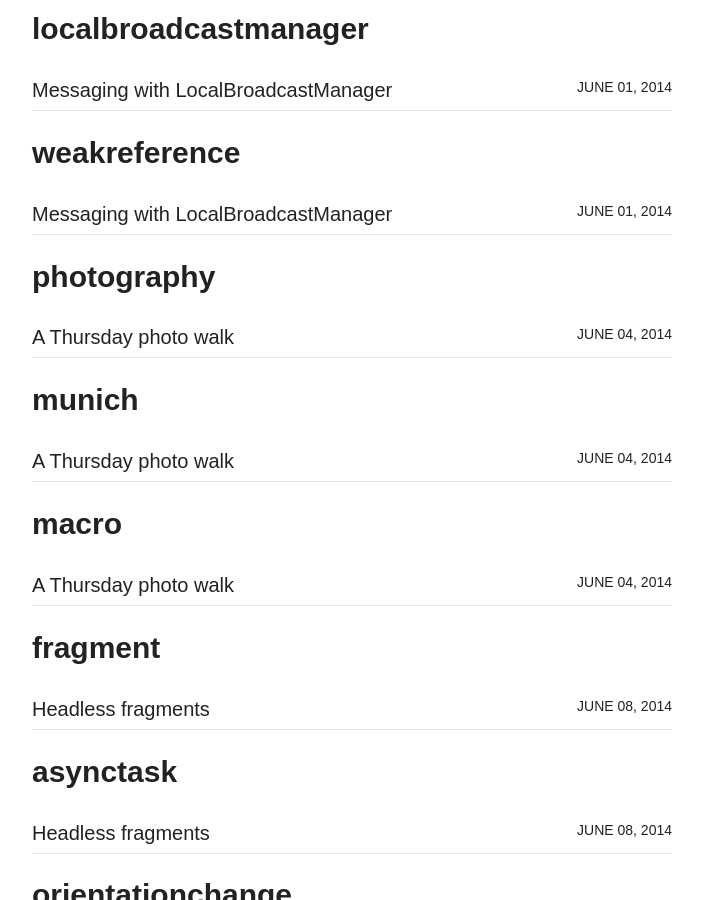
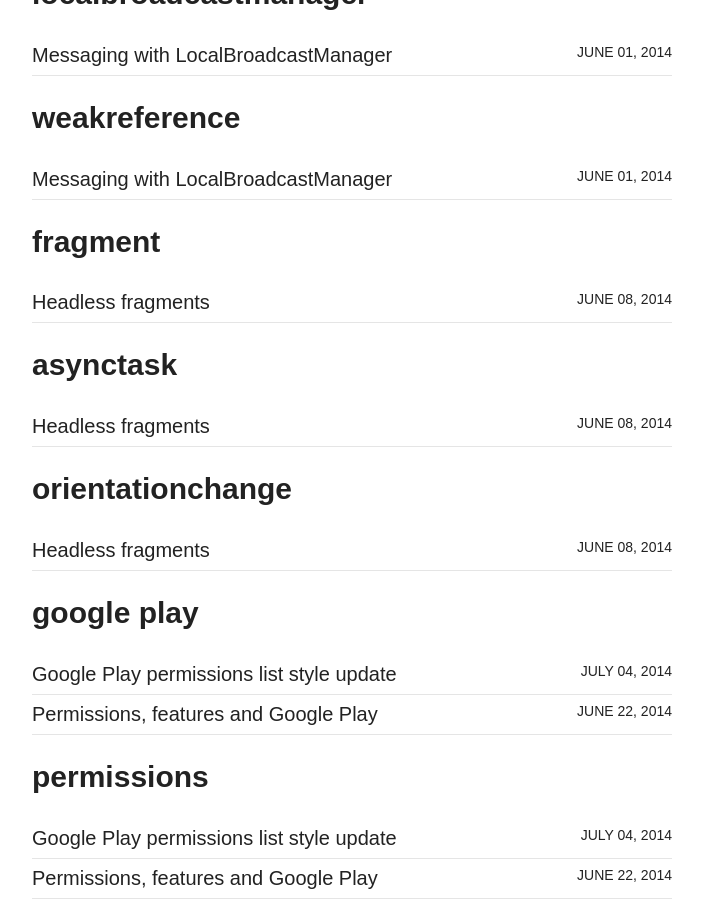
Before and after one commit to luboganev/luboganev.github.io, a Jekyll site: the page built from tags.html, in a window 1280 px wide and 900 px high, scrolled down 2746 px. Shown: the whole window, without its empty margins (288-991 px from the left). Built offline with Jekyll 4.4.1, drawn with Linux system fonts in a browser that asks for light colours; nearby versions of some CDN libraries; some of the changed text lies outside the part shown.

Commit message:
Removed 500px account and content

```diff
--- a/_config.yml
+++ b/_config.yml
@@ -19,7 +19,6 @@ owner:
   linkedin:         luboganev
   instagram:        luboganev
   xing:             Lyubomir_Ganev2
-  500px:            luboganev
   # For Google Authorship https://plus.google.com/authorship
   google_plus:      https://plus.google.com/+LyubomirGanev
 
--- a/_includes/footer.html
+++ b/_includes/footer.html
@@ -10,5 +10,4 @@
 	{% if site.owner.flickr %}<a href="http://www.flickr.com/photos/{{ site.owner.flickr }}" title="{{ site.owner.name}} on Flickr" target="_blank"><i class="icon-flickr icon-2x"></i></a>{% endif %}
 	{% if site.owner.tumblr %}<a href="http://{{ site.owner.tumblr }}.tumblr.com" title="{{ site.owner.name}} on Tumblr" target="_blank"><i class="icon-tumblr icon-2x"></i></a>{% endif %}
     {% if site.owner.instagram %}<a href="http://instagram.com/{{ site.owner.instagram }}" title="{{ site.owner.name}} on Instagram" target="_blank"><i class="icon-instagram icon-2x"></i></a>{% endif %}
-    {% if site.owner.500px %}<a href="http://500px.com/{{ site.owner.500px }}" title="{{ site.owner.name}} on 500px" target="_blank"><i class="icon-camera icon-2x"></i></a>{% endif %}
 </div><!-- /.social-icons -->
--- a/_posts/2014-06-04-a-thursday-photowalk.md
+++ /dev/null
@@ -1,50 +0,0 @@
----
-layout: post
-title: A Thursday photo walk
-description: "I took a short walk with a friend near the river and got inspired to take a couple of pictures"
-modified: 2014-06-04
-category: blog
-tags: [photography, munich, macro]
-share: true
----
-
-<script type="text/javascript" src="//500px.com/embed.js"></script>
-
-Last week on Thursday it was an official holiday in Germany - Father's day as well. I got an offer from a friend to go out take some photos. Although the weather was not as sunny as I wish it would be on a holiday, at least it did not rain while we were outside.
-
-I love my neighbourhood and the surroundings, cause everything is really green and one can enjoy long walks, jogging or bike tours as if this place is somewhere far away from the big city. Since the planned photo walk was in my surroudings I just had to take a short walk to our meeting point. I have managed to take two quick shots on my way there.
-
-<div class="pixels-photo">
-  <p><img src="http://ppcdn.500px.org/72372727/abd3df21c0628fce1b4cfabfdf5ce9d80ab13d37/4.jpg" alt="Photograph Stairs to the Shire by Lyubomir Ganev on 500px"></p>
-  <a href="http://500px.com/photo/72372727/stairs-to-the-shire-by-lyubomir-ganev">Stairs to the Shire by Lyubomir Ganev on 500px</a>
-</div>
-
-While I was taking the photo of the stairs (sun was there for just a couple of seconds) standing down on my knees, I have noticed something interesting on the wall next to me. The whole stone wall was completely covered by soft moss. I decided to try and capture the wild patterns which it formed when I saw one of the tiny inhabitants of this place - a small snail hidden in its shell, stuck to the wall. Good that I had my other camera with me and could take a proper macro shot.
-
-<div class="pixels-photo">
-  <p><img src="http://ppcdn.500px.org/72372725/e47f478a11e87b3c552c0584e6995df3361d00f8/4.jpg" alt="Photograph Safely hidden by Lyubomir Ganev on 500px"></p>
-  <a href="http://500px.com/photo/72372725/safely-hidden-by-lyubomir-ganev">Safely hidden by Lyubomir Ganev on 500px</a>
-</div>
-
-After I managed to find my friend at the meeting point, we took a long walk and finally sat down to relax and get a beer. As proper smartphone addict, I have immediately pulled it out of my pocket to check for new stuff. After gathering shortly some inspiration from friends on Instagram I noticed something interesting in the garden we were in and had to post it.
-
-<div style="text-align: center;
-  width:100%;">
-  <iframe src="//instagram.com/p/olVvYFGTO7/embed/" width="360" height="480" frameborder="0" scrolling="no" allowtransparency="true"></iframe>
-</div>
-
-We have finished our beers and headed down to the river side, where I have decided to try out my building skills by making a small rock tower. As it turned out, this is not easy at all and it kept on collapsing every time after I had put the 4th rock. After putting some more effort in the construction and failing misarably I decided to put some more thought and find a solution - So I managed to find flatter rocks which were staying more stable and finally had my small tower. I took a couple of shots being proud of my creation.
-
-<div class="pixels-photo">
-  <p><img src="http://ppcdn.500px.org/72372729/820d048d0eac8aaf005addaf0e31c96e54cb5ea3/4.jpg" alt="Photograph Tiny monument by Lyubomir Ganev on 500px"></p>
-  <a href="http://500px.com/photo/72372729/tiny-monument-by-lyubomir-ganev">Tiny monument by Lyubomir Ganev on 500px</a>
-</div>
-
-At the end of the walk I have noticed some rusty lock and chains which held a gate closed. Shooting from a lower angle has allowed me to capture the cloudy sky in the background and some soft light coming through the tree leaves.
-
-<div class="pixels-photo">
-  <p><img src="http://ppcdn.500px.org/72372723/34e99e40649f291fe3702024eebe9e08867d35f7/4.jpg" alt="Photograph Heaven lockdown by Lyubomir Ganev on 500px"></p>
-  <a href="http://500px.com/photo/72372723/heaven-lockdown-by-lyubomir-ganev">Heaven lockdown by Lyubomir Ganev on 500px</a>
-</div>
-
-Although I was pretty skeptical about taking any nice shots in this weather, I managed to take 5 which I really liked. There is no bad weather which could break you inspiration to take beautiful shots, so don't let this be an excuse for not going out and enjoying the day.
```
